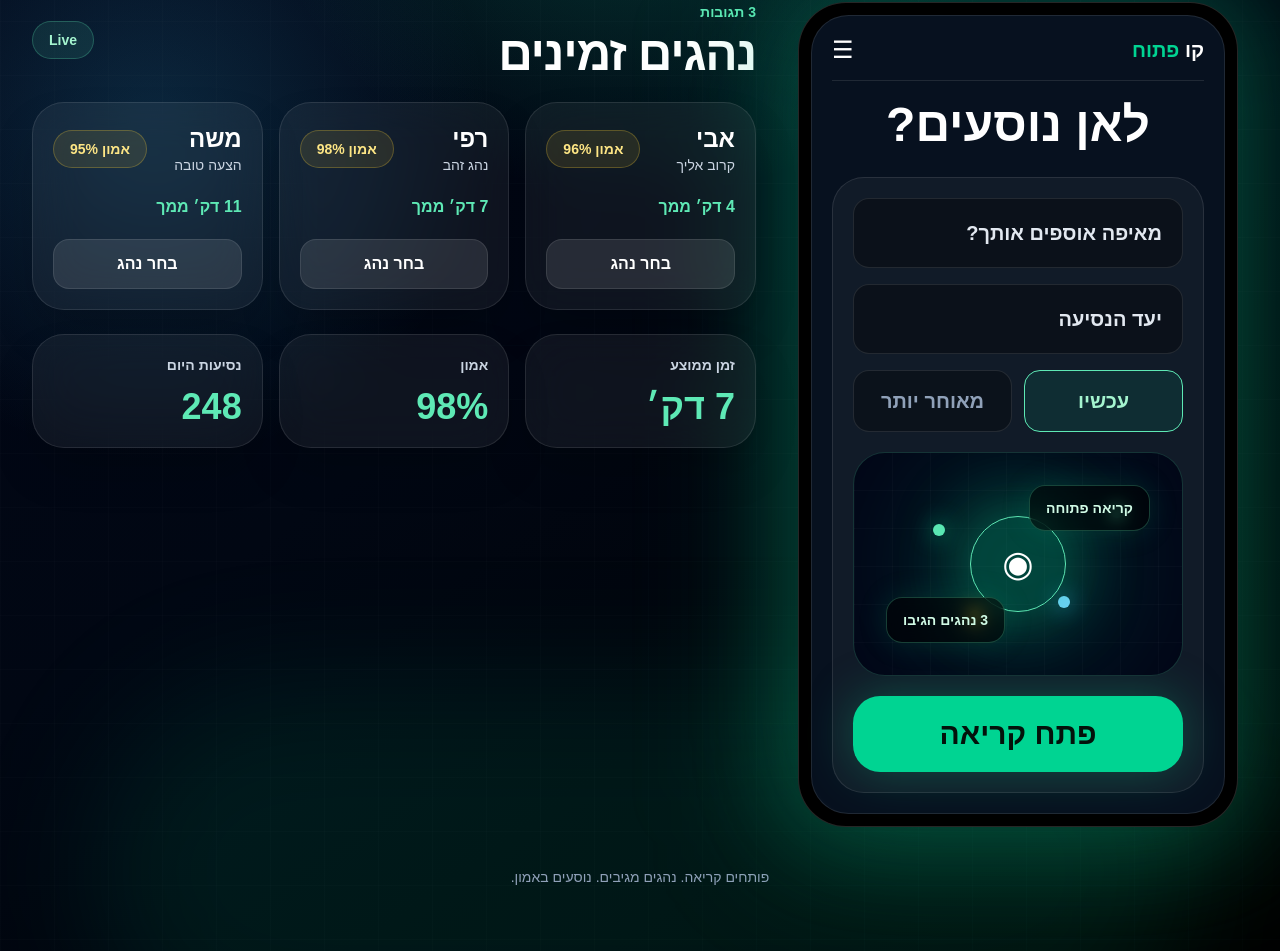
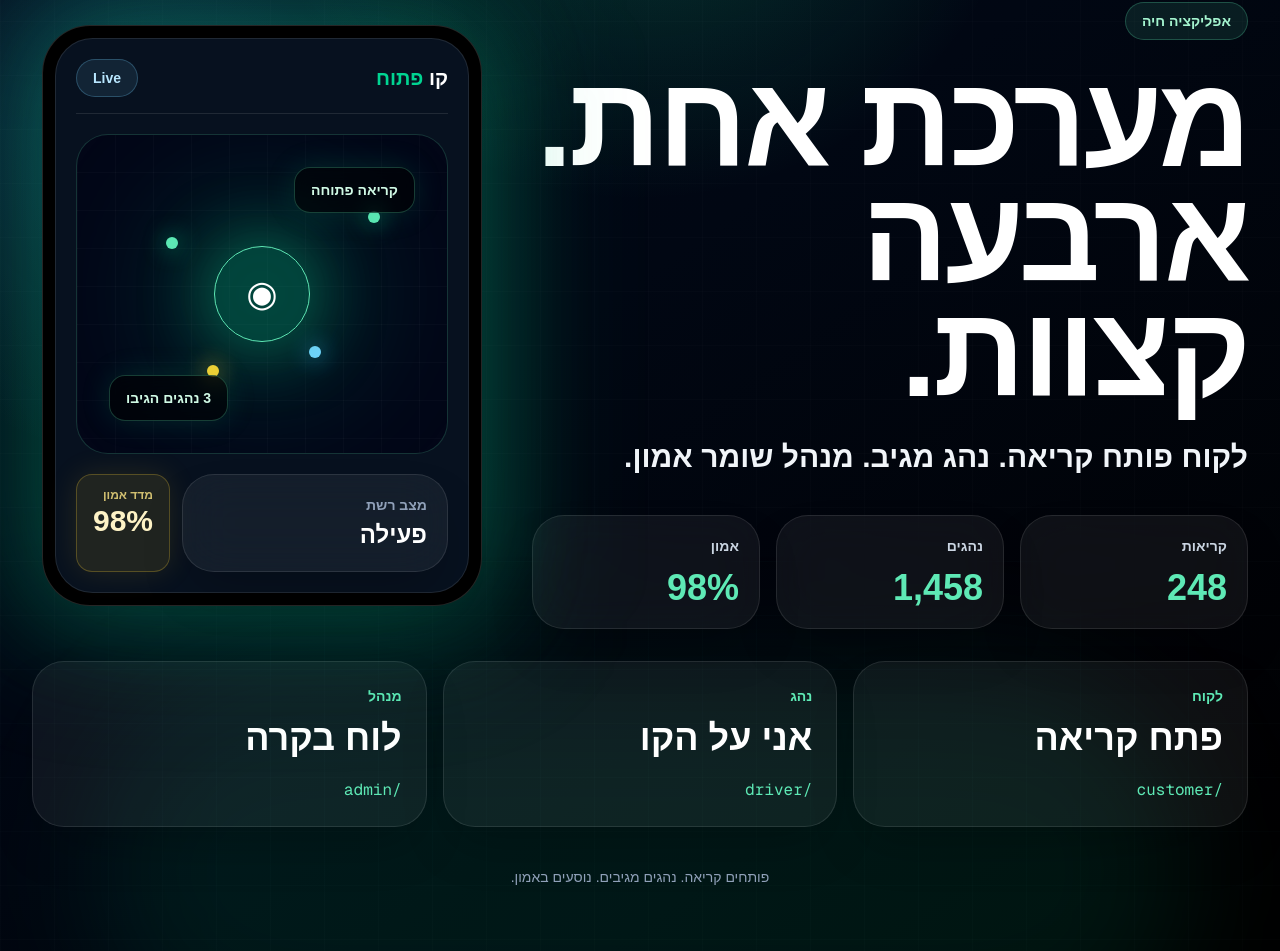
Before and after one commit to stamplace/kav-patuach, a Next.js app: page /experience in a window 1280 px wide. Shown: the part 194-1145 px from the top of the page. Built offline with nearby package versions, Linux system fonts and the light colour scheme.

Commit message:
fix(ui): make experience a product overview surface

```diff
--- a/src/app/experience/page.tsx
+++ b/src/app/experience/page.tsx
@@ -1,5 +1,64 @@
-import { CustomerSurface } from "@/components/app/AppSurfaces";
+import { ProductShell } from "@/components/ProductShell";
+import { AdminSurface, CustomerSurface, DriverSurface } from "@/components/app/AppSurfaces";
+import { GlowCard, LiveMap, MetricCard, PhoneFrame, StatusPill, TrustBadge } from "@/components/visual/PremiumPrimitives";
 
 export default function Experience() {
-  return <CustomerSurface />;
+  return (
+    <ProductShell active="experience" badge="חוויה מלאה">
+      <section className="grid gap-8">
+        <section className="grid min-h-[72vh] gap-10 lg:grid-cols-[1fr_460px] lg:items-center">
+          <div>
+            <StatusPill tone="emerald">אפליקציה חיה</StatusPill>
+            <h1 className="mt-6 text-7xl font-black leading-[.9] tracking-tight sm:text-9xl">
+              מערכת אחת.
+              <br />
+              ארבעה קצוות.
+            </h1>
+            <p className="mt-7 max-w-2xl text-3xl font-black leading-tight text-slate-100">
+              לקוח פותח קריאה. נהג מגיב. מנהל שומר אמון.
+            </p>
+
+            <div className="mt-10 grid gap-4 sm:grid-cols-3">
+              <MetricCard label="קריאות" value="248" />
+              <MetricCard label="נהגים" value="1,458" />
+              <MetricCard label="אמון" value="98%" />
+            </div>
+          </div>
+
+          <PhoneFrame>
+            <div className="mb-5 flex items-center justify-between border-b border-white/10 pb-4">
+              <span className="text-xl font-black">
+                קו <span className="text-emerald-400">פתוח</span>
+              </span>
+              <StatusPill tone="blue">Live</StatusPill>
+            </div>
+
+            <LiveMap className="h-80" />
+
+            <div className="mt-5 grid grid-cols-[1fr_auto] gap-3">
+              <GlowCard className="rounded-[1.6rem] p-4">
+                <p className="text-sm font-bold text-slate-400">מצב רשת</p>
+                <p className="mt-1 text-2xl font-black">פעילה</p>
+              </GlowCard>
+              <TrustBadge value="98%" />
+            </div>
+          </PhoneFrame>
+        </section>
+
+        <section className="grid gap-4 lg:grid-cols-3">
+          {[
+            { href: "/customer", title: "לקוח", action: "פתח קריאה" },
+            { href: "/driver", title: "נהג", action: "אני על הקו" },
+            { href: "/admin", title: "מנהל", action: "לוח בקרה" },
+          ].map((item) => (
+            <a key={item.href} href={item.href} className="rounded-[2rem] border border-white/10 bg-white/[0.055] p-6 shadow-2xl shadow-black/25 transition hover:-translate-y-1 hover:bg-white/[0.08]">
+              <p className="text-sm font-black text-emerald-300">{item.title}</p>
+              <h2 className="mt-3 text-4xl font-black">{item.action}</h2>
+              <p className="mt-5 font-mono text-emerald-300">{item.href}</p>
+            </a>
+          ))}
+        </section>
+      </section>
+    </ProductShell>
+  );
 }
```
